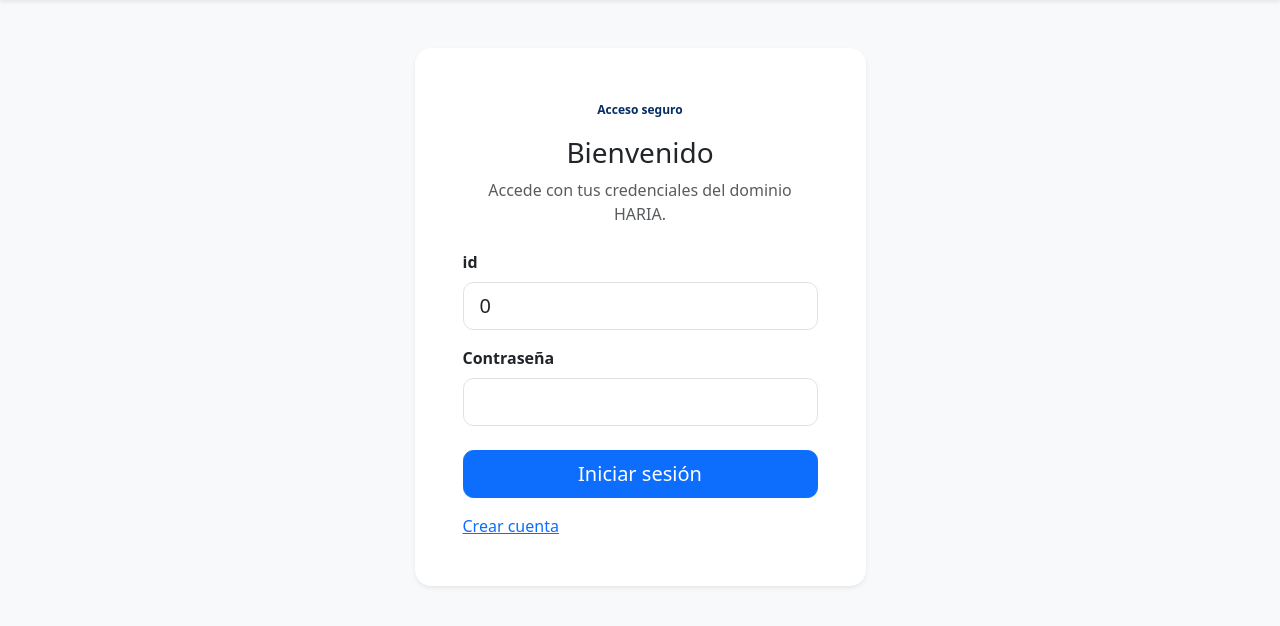
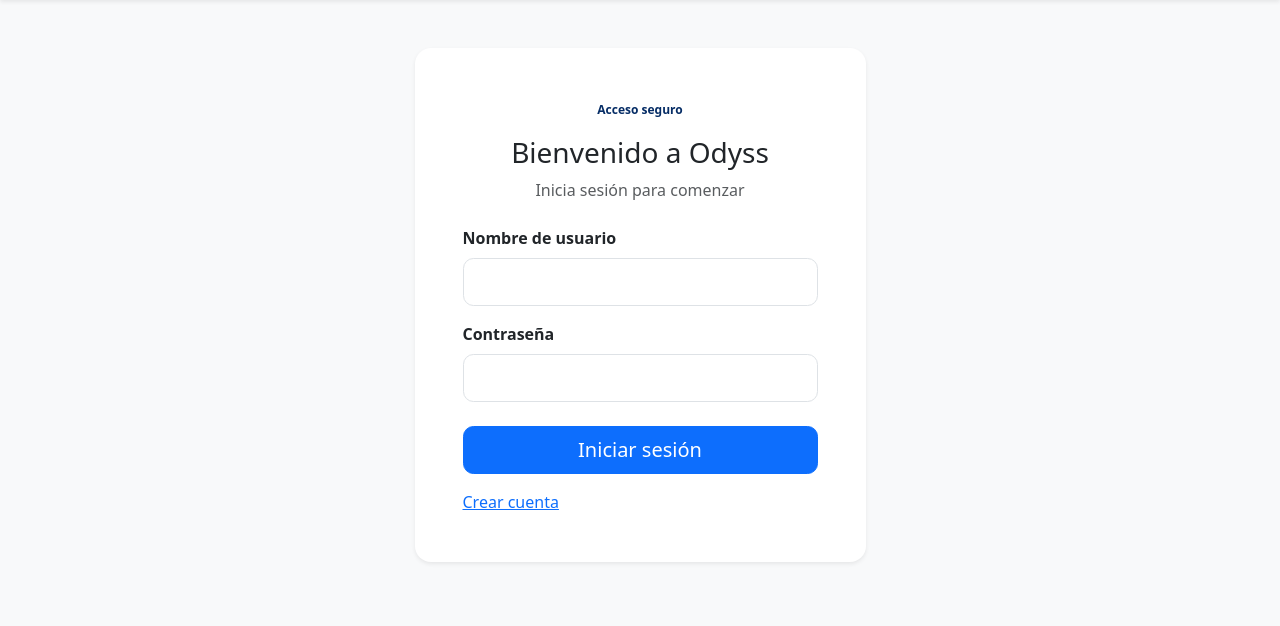
Before and after one commit to alexpunzi/DSM_Odyss, an ASP.NET Core app: template DSM_Odyss/generated/DSM_Odyss.Web/Views/Account/Login.cshtml in a window 1280 px wide. Shown: the part 56-682 px from the top of the page. Run offline with ASP.NET Core 8, Linux system fonts and the light colour scheme; the template is opened without the code that fills it, so the values that code supplies are empty; style sheets or scripts are compiled from the project's sources; some libraries are stand-ins or nearby versions.

Commit message:
NoId de usuario cambiado por nombre de usuario

```diff
--- a/DSM_Odyss/generated/DSM_Odyss.Web/Controllers/AccountController.cs
+++ b/DSM_Odyss/generated/DSM_Odyss.Web/Controllers/AccountController.cs
@@ -37,7 +37,7 @@ public sealed class AccountController : Controller
             return View(model);
         }
 
-        var token = await _userService.LoginAsync(model.Id, model.Password);
+        var token = await _userService.LoginAsync(model.User, model.Password);
         if (string.IsNullOrWhiteSpace(token))
         {
             ModelState.AddModelError(string.Empty, "Credenciales incorrectas.");
@@ -45,7 +45,9 @@ public sealed class AccountController : Controller
         }
 
         await using var unitOfWork = _userRepository.Create();
-        var entity = await unitOfWork.ClienteRepository.ReadAsync(model.Id);
+        var entity = (await unitOfWork.ClienteRepository.ReadAllAsync())
+            .FirstOrDefault(cliente =>
+                string.Equals(cliente.User, model.User.Trim(), StringComparison.OrdinalIgnoreCase));
         if (entity is null)
         {
             ModelState.AddModelError(string.Empty, "Credenciales incorrectas.");
--- a/DSM_Odyss/generated/DSM_Odyss.Web/ViewModels/LoginViewModel.cs
+++ b/DSM_Odyss/generated/DSM_Odyss.Web/ViewModels/LoginViewModel.cs
@@ -7,8 +7,10 @@ public sealed class LoginViewModel
 {
     public string UserClass { get; set; } = "Cliente";
     public string? Identifier { get; set; }
-    [Display(Name = "id")]
-    public int Id { get; set; }
+
+    [Required(ErrorMessage = "Debes indicar {0}.")]
+    [Display(Name = "Nombre de usuario")]
+    public string User { get; set; } = string.Empty;
 
     [Required(ErrorMessage = "Debes indicar {0}.")]
     [DataType(DataType.Password)]
--- a/DSM_Odyss/generated/DSM_Odyss.Web/Views/Account/Login.cshtml
+++ b/DSM_Odyss/generated/DSM_Odyss.Web/Views/Account/Login.cshtml
@@ -11,17 +11,17 @@
             <div class="card-body p-4 p-md-5">
                 <div class="text-center mb-4">
                     <span class="badge text-bg-primary-subtle text-primary-emphasis mb-3">Acceso seguro</span>
-                    <h1 class="h3 mb-2">Bienvenido</h1>
-                    <p class="text-body-secondary mb-0">Accede con tus credenciales del dominio HARIA.</p>
+                    <h1 class="h3 mb-2">Bienvenido a Odyss</h1>
+                    <p class="text-body-secondary mb-0">Inicia sesión para comenzar</p>
                 </div>
                 <form asp-action="Login" method="post">
                     @Html.AntiForgeryToken()
                     <div asp-validation-summary="ModelOnly" class="alert alert-danger py-2" role="alert"></div>
                     <input asp-for="ReturnUrl" type="hidden" />
                     <div class="mb-3">
-                        <label asp-for="Id" class="form-label fw-semibold"></label>
-                        <input asp-for="Id" class="form-control form-control-lg" autocomplete="username" />
-                        <span asp-validation-for="Id" class="text-danger small"></span>
+                        <label asp-for="User" class="form-label fw-semibold"></label>
+                        <input asp-for="User" class="form-control form-control-lg" autocomplete="username" />
+                        <span asp-validation-for="User" class="text-danger small"></span>
                     </div>
 
                     <div class="mb-4">
```
Also changed, not shown: DSM_Odyss/generated/InitializeDB/DSM_Odyss.db, 1 other file.
